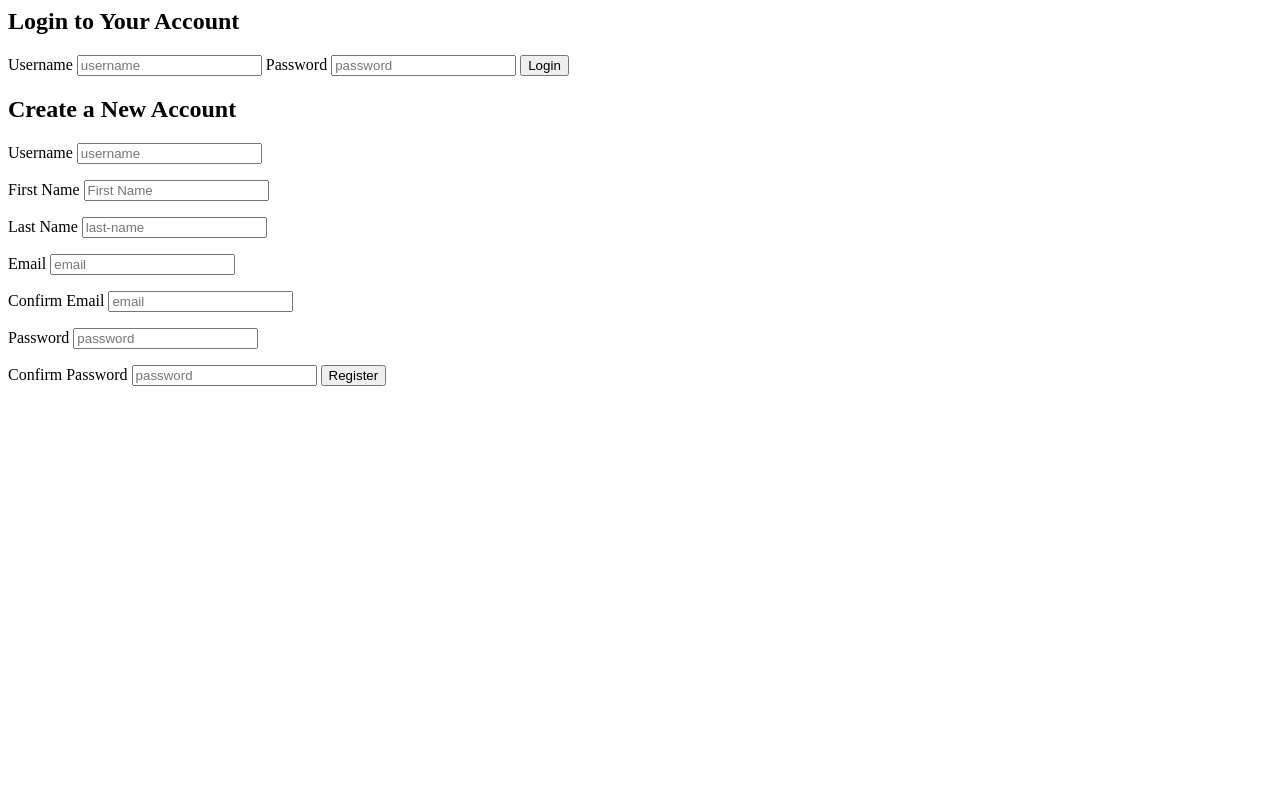
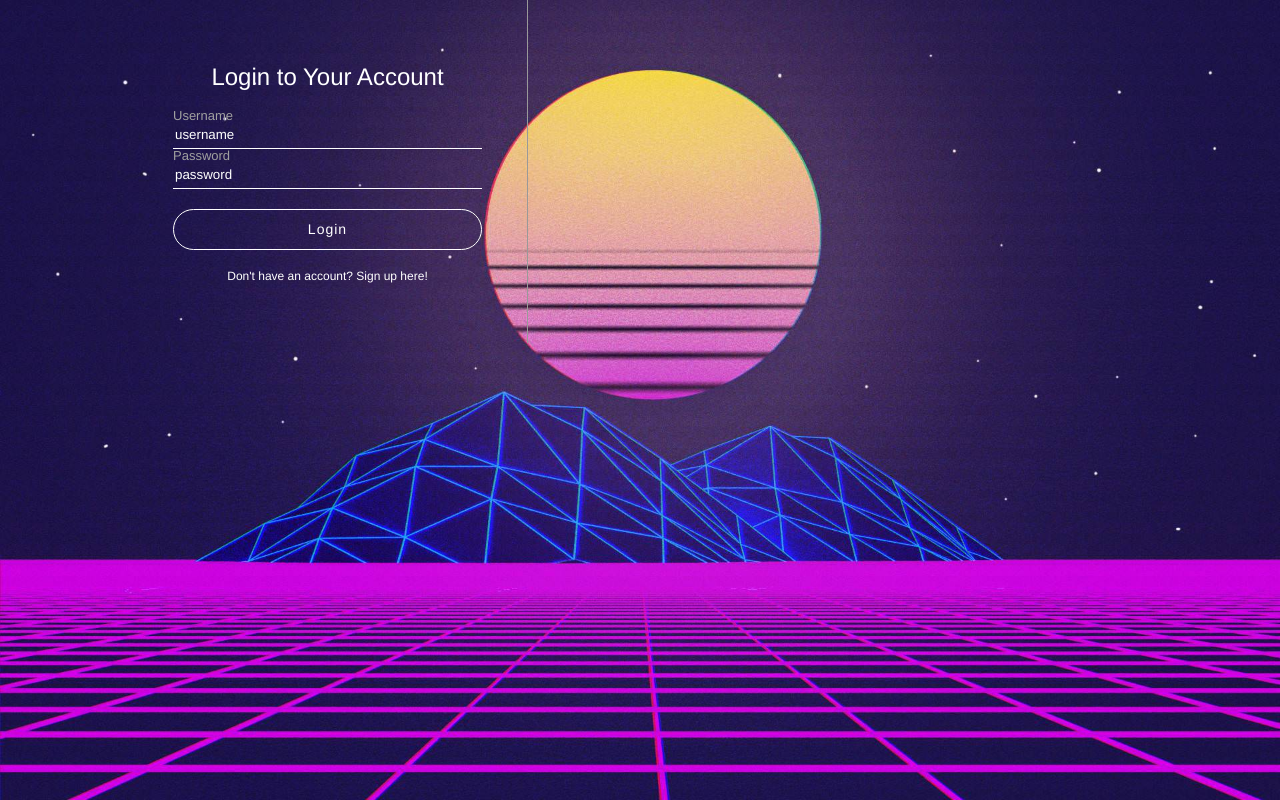
Before and after one commit to DevDigression/vapor.wav, a PHP site: page /register.php in a window 1280 px wide. Run offline with PHP 8.4, Linux system fonts and the light colour scheme.

Commit message:
login register page functionality

```diff
--- /dev/null
+++ b/assets/css/register.css
@@ -0,0 +1,111 @@
+html, body {
+	padding: 0;
+	margin: 0;
+	height: 100%;
+}
+
+.hide {
+	display: none;
+}
+
+#background {
+	background-image: url(../images/vaporwave_background.jpg);
+	background-position: center;
+	background-size: cover;
+	display: table;
+	height: 100%;
+	width: 100%;
+}
+
+#login-container * {
+	color: #fff;
+	font-family: "Helvetica Neue", "Arial", sans-serif;
+	font-weight: normal;
+	line-height: 1em;
+	box-sizing: border-box;
+}
+
+#login-container {
+	width: 80%;
+	margin: 0 auto;
+	position: relative;
+	max-width: 1024px;
+}
+
+::-webkit-input-placeholder { /* WebKit, Blink, Edge */
+    color:    #909;
+}
+:-moz-placeholder { /* Mozilla Firefox 4 to 18 */
+   color:    #fff;
+   opacity:  1;
+}
+::-moz-placeholder { /* Mozilla Firefox 19+ */
+   color:    #fff;
+   opacity:  1;
+}
+:-ms-input-placeholder { /* Internet Explorer 10-11 */
+   color:    #fff;
+}
+::-ms-input-placeholder { /* Microsoft Edge */
+   color:    #fff;
+}
+
+::placeholder { /* Most modern browsers support this now. */
+   color:    #fff;
+}
+
+#input-form-container {
+	width: 400px;
+	padding: 45px;
+	float: left;
+	border-right: 1px solid #999;
+}
+
+#input-form-container h2 {
+	text-align: center;
+}
+
+#input-form-container label {
+	color: #a0a0a0;
+	font-size: 13px;
+	margin-top: 15px;
+}
+
+#input-form-container input[type="text"],
+#input-form-container input[type="email"],
+#input-form-container input[type="password"] {
+	display: block;
+	background-color: transparent;
+	border: 0;
+	border-bottom: 1px solid #fff;
+	height: 27px;
+	line-height: 27px;
+	width: 100%;
+}
+
+#input-form-container button {
+	background-color: transparent;
+	border: 1px solid #fff;
+	border-radius: 250px;
+	color: #fff;
+	display: block;
+	font-size: 14px;
+	letter-spacing: 1px;
+	margin: 20px auto;
+	height: 41px;
+	width: 100%;
+}
+
+#input-form-container button:hover {
+	cursor: pointer;
+}
+
+.has-account-text {
+	text-align: center;
+}
+
+.has-account-text span {
+	font-weight: bold;
+	font-size: 12px;
+	cursor: pointer;
+}
--- /dev/null
+++ b/assets/js/register.js
@@ -0,0 +1,19 @@
+document.onreadystatechange = function () {
+    if (document.readyState == "interactive") {
+
+        const hideLogin = document.getElementById('hide-login');
+        const hideRegister = document.getElementById('hide-register');
+        const loginForm = document.getElementById('login-form');
+        const registerForm = document.getElementById('register-form');
+
+        hideLogin.addEventListener('click', function() {
+        	loginForm.classList.add('hide');
+        	registerForm.classList.remove('hide');
+        }, false);
+
+       	hideRegister.addEventListener('click', function() {
+        	loginForm.classList.remove('hide');
+        	registerForm.classList.add('hide');
+        }, false);
+    }
+}
--- a/includes/handlers/register-handler.php
+++ b/includes/handlers/register-handler.php
@@ -6,16 +6,16 @@ function sanitizeFormUsername($inputText) {
 		return $inputText;
 }
 
+function sanitizeFormPassword($inputText) {
+		$inputText = strip_tags($inputText);
+
+		return $inputText;
+}
+
 function sanitizeFormString($inputText) {
 		$inputText = strip_tags($inputText);
 		$inputText = str_replace(" ", "", $inputText);
 		$inputText = ucfirst(strtolower($inputText));
-		return $inputText;
-}
-
-function sanitizeFormPassword($inputText) {
-		$inputText = strip_tags($inputText);
-
 		return $inputText;
 }
 
--- a/register.php
+++ b/register.php
@@ -19,11 +19,36 @@
 <html lang="en">
 <head>
 	<meta charset="UTF-8">
+	<link rel="stylesheet" type="text/css" href="assets/css/register.css">
+	<script src="./assets/js/register.js"></script>
 	<title>Register</title>
 </head>
 <body>
+
+	<?php
+	if (isset($_POST['register-button'])) {
+		echo "<script>
+			document.addEventListener('DOMContentLoaded', function() {
+			    document.getElementById('login-form').classList.add('hide');
+			    document.getElementById('register-form').classList.remove('hide');
+			})
+
+			</script>";
+	} else {
+		echo "<script>
+			document.addEventListener('DOMContentLoaded', function() {
+			    document.getElementById('login-form').classList.remove('hide');
+			    document.getElementById('register-form').classList.add('hide');
+			})
+
+			</script>";
+	}
+	?>
+
+	<div id="background">
+		<div id="login-container">
 			<div id="input-form-container">
-		<form id="login-form" action="register.php" method="POST">
+				<form id="login-form" class="hide" action="register.php" method="POST">
 					<h2>Login to Your Account</h2>
 					<p><?php echo $account->getError(Constants::$loginFailed); ?></p>
 					<label for="login-username">Username</label>
@@ -31,9 +56,13 @@
 					<label for="login-password">Password</label>
 					<input id="login-password" name="login-password" type="password" placeholder="password" required>
 					<button type="submit" name="login-button">Login</button>
+
+					<div class="has-account-text">
+						<span id="hide-login">Don't have an account? Sign up here!</span>
+					</div>
 				</form>
 
-		<form id="register-form" action="register.php" method="POST">
+				<form id="register-form" class="hide" action="register.php" method="POST">
 					<h2>Create a New Account</h2>
 					<p><?php echo $account->getError(Constants::$usernameAlreadyExistsError); ?></p>
 					<p><?php echo $account->getError(Constants::$usernameTooFewCharsError); ?></p>
@@ -64,7 +93,13 @@
 					<label for="confirm-password">Confirm Password</label>
 					<input id="confirm-password" value="<?php getInputValue('confirm-password') ?>" name="confirm-password" type="password" placeholder="password" required>
 					<button type="submit" name="register-button">Register</button>
+
+					<div class="has-account-text">
+						<span id="hide-register">Already have an account? Login here!</span>
+					</div>
 				</form>
+			</div>
+		</div>
 	</div>
 </body>
 </html>
```
Also changed, not shown: assets/images/vaporwave_background.jpg (added). Lines whose indentation alone changed are shown as unchanged.
